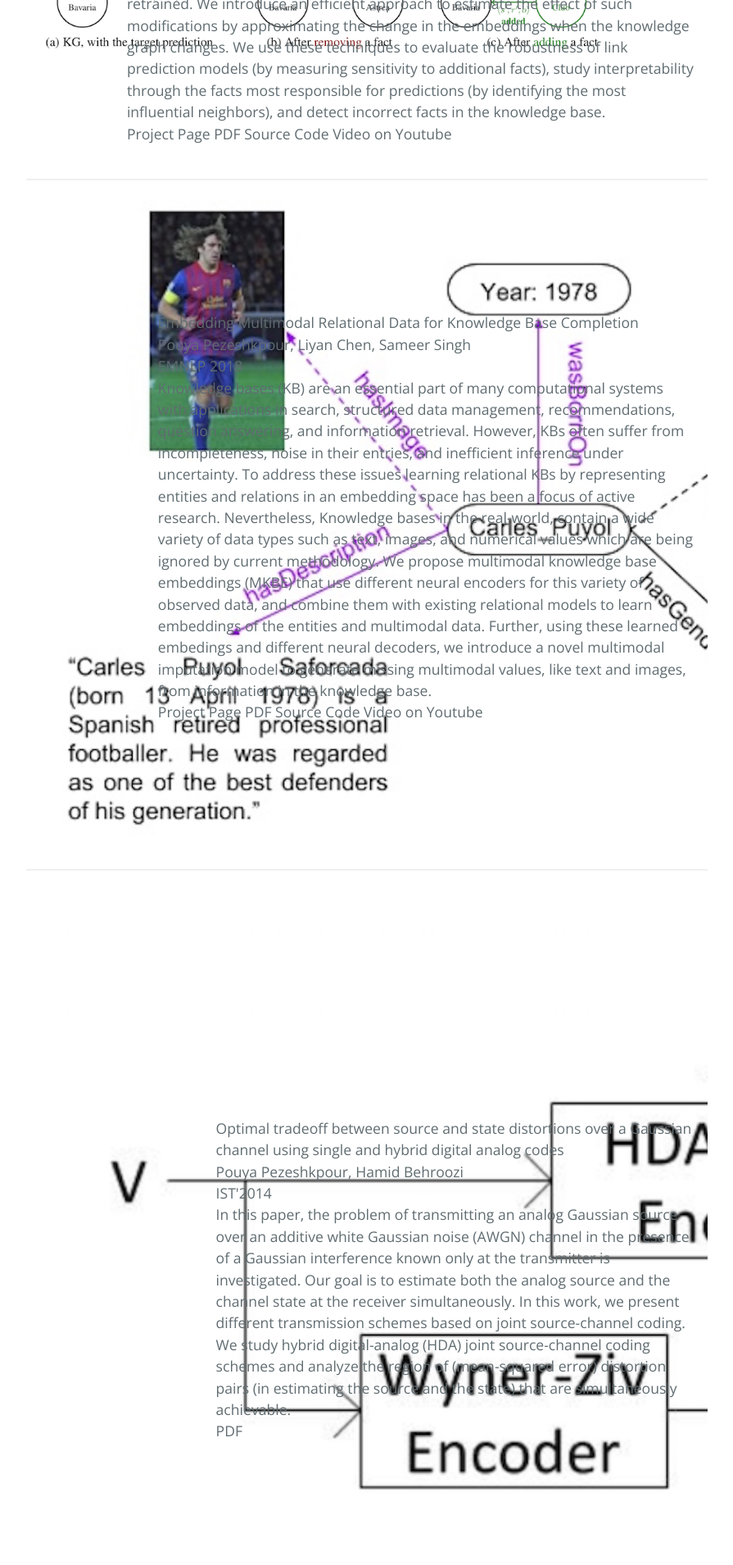
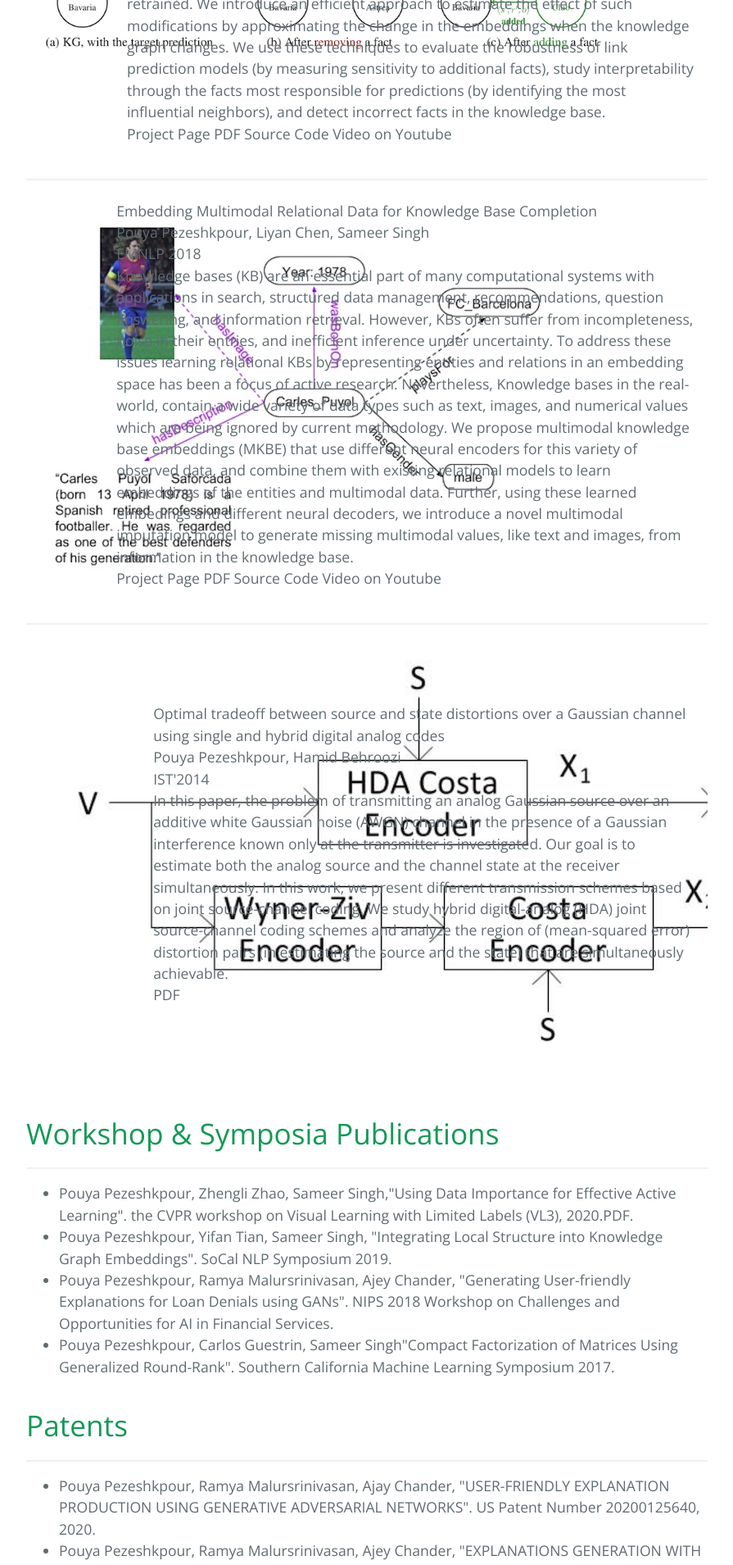
Before and after one commit to pouyapez/pouyapez.github.io, a Jekyll site: the page built from index.md, in a window 1280 px wide. Shown: the part 1946-3855 px from the top of the page at 82% size, without its empty margins (192-1087 px from the left). Built offline with Jekyll 4.4.1, drawn with Linux system fonts in a browser that asks for light colours.

Commit message:
Update index.md

```diff
--- a/index.md
+++ b/index.md
@@ -45,7 +45,7 @@
    <table class="content-table">
       <tr>
         <td>
-          <img class="left-align image noselect" src="/images/crowd.jpg">
+          <img class="left-align image noselect" src="/images/crowd.jpg" width="1000">
         </td>
         <td>
           <p class="text right-align text-large add-top-margin" style="width:100%;">
@@ -66,7 +66,7 @@
    <table class="content-table">
       <tr>
         <td>
-          <img class="left-align image noselect" src="/images/criage.png">
+          <img class="left-align image noselect" src="/images/criage.png" width="1000">
         </td>
         <td>
           <p class="text right-align text-large add-top-margin" style="width:100%;">
@@ -86,7 +86,7 @@
    <table class="content-table">
       <tr>
         <td>
-          <img class="left-align image noselect" src="/images/graph.jpg" width="2000">
+          <img class="left-align image noselect" src="/images/graph.jpg" width="1000">
         </td>
         <td>
           <p class="text right-align text-large add-top-margin" style="width:100%;">
@@ -106,7 +106,7 @@
    <table class="content-table">
       <tr>
         <td>
-          <img class="left-align image noselect" src="/images/2014.png"  width="2000">
+          <img class="left-align image noselect" src="/images/2014.png"  width="1000">
         </td>
         <td>
           <p class="text right-align text-large add-top-margin" style="width:100%;">
```
